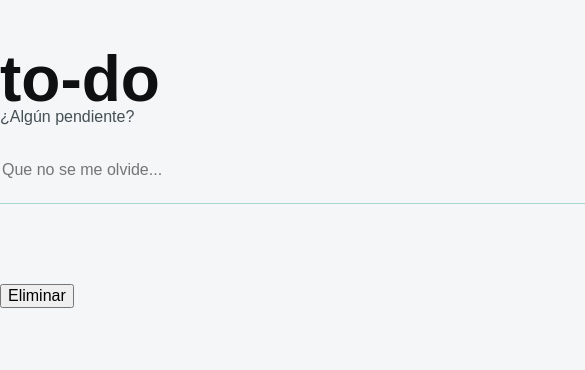
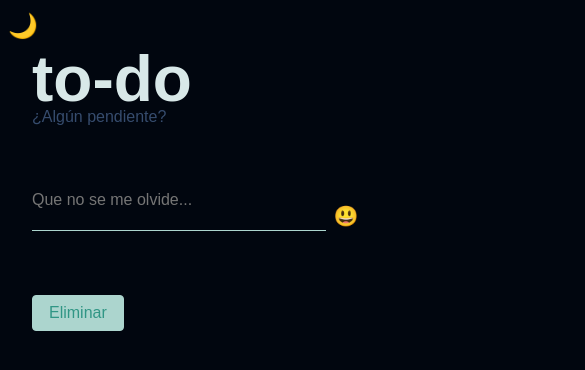
Before and after one commit to OswaldoVialba/To-Do, a plain HTML site: page index.htm in a window 390 px wide. Shown: the top 370 px of the page, 585 px wide, since content can reach past the window. Drawn offline with Linux system fonts and the light colour scheme.

Commit message:
Pagina lista. Diseño responsivo y modo oscuro completo

```diff
--- a/css/style.css
+++ b/css/style.css
@@ -1,4 +1,10 @@
+*{
+    box-sizing: border-box;
+    margin: 0;
+    padding: 0;
+}
 :root{
+
     --wh-emoji: 2rem;
     --btn-emoji-selec:2.5rem;
     --whidth-page:800px;
@@ -15,6 +21,7 @@ html {
 }
 /*Layaut page*/
 .page-container{
+    box-sizing: border-box;
     display: flex;
     flex-flow: column wrap;
     align-items: center;
@@ -39,6 +46,7 @@ html {
     grid-area: 1 / 1 / 2 / 3;
 }
 .to-do{
+    color: var(--title-color);
     background-color: inherit;
     height: var(--btn-emoji-selec);
     grid-area: 2 / 1 / 3 / 2; ;
@@ -63,6 +71,7 @@ html {
 }
 /* emoji-selector */
 .select-emoji-container{
+    font-size: 1.25rem;
     grid-area: 2 / 2 / 3 / 3;
 }
 .container-emojis{
@@ -115,9 +124,77 @@ html {
 .check{
     background-color: var(--bg-page-color);
 }
+
+/*button*/
+.delete-btn{
+    padding: .5rem 1rem;
+    border: solid var(--input-disable) 1px;
+    background-color: var(--input-disable);
+    color: var(--input-active);
+    font-weight: 500;
+    border-radius: .25rem;
+}
+
+.delete-btn:hover{
+    color: var(--input-active);
+    border-color: var(--input-active);
+}
+
+.delete-btn:active{
+    background-color: #ffffff00;
+    color: var(--input-active);
+    border-color: var(--input-active);
+}
+
 /*Modo oscuro*/
 .dark-mode{
     --bg-page-color:#01060f;
     --title-color:#D8E8E8;
     --sub-title-color:#364c6e;
 }
+
+.btn-dark-mode{
+    display: flex;
+    justify-content: center;
+    align-items: center;
+    padding-top: .25rem;
+    position: fixed;
+    top: .5rem;
+    left: .5rem;
+    font-size: 1.5rem;
+    user-select: none;
+    border-radius: .5rem;
+}
+
+.btn-dark-mode:hover{
+    background-color: var(--input-disable);
+}
+.btn-dark-mode:active{
+    background-color: var(--input-active);
+}
+
+@media screen and (max-width:850px) {
+    :root{
+        --whidth-page:100vw;
+    }
+    .page-container{
+        width: 100vw;
+    }
+
+    .main-container{
+        min-width: var(--whidth-page);
+        padding: 2rem;
+    }
+    .header-container{
+        padding-left: 2rem;
+    }
+    .list-emojis{
+        right: 0;
+    }
+}
+
+@media screen and (max-width:1200px) {
+    .list-emojis{
+        right: 0;
+    }
+}
--- a/index.htm
+++ b/index.htm
@@ -11,7 +11,8 @@
     <link rel="stylesheet" href="./css/normalize.css">
     <link rel="stylesheet" href="./css/style.css">
 </head>
-<body class="page-container">
+<body class="page-container dark-mode">
+    <div class="btn-dark-mode"> <span>&#127769;</span> </div>
     <header class="header-container">
         <div class="title-container">
             <h1 class="title">to-do</h1>
@@ -23,7 +24,7 @@
             <textarea type="text" name="to-do" id="to-do"class="to-do" placeholder="Que no se me olvide..."></textarea>
             <div class="select-emoji-container">
                 <div class="container-emojis">
-                    <div class="select-emoji">😃</div>
+                    <div class="select-emoji"> &#128515; </div>
                     <div class="list-emojis">
 
                     </div>
--- a/js/app.js
+++ b/js/app.js
@@ -1,12 +1,27 @@
 let pendientes = [];
 let inputTodo = document.getElementById("to-do");
 let containerList = document.querySelector(".list-container");
+let btnDarkMode = document.querySelector(".btn-dark-mode");
+let bodyPage = document.querySelector(".page-container");
 
 window.addEventListener('DOMContentLoaded',()=>{
     getData()
     printPendientesHTML()
 });
 
+inputTodo.addEventListener("keypress",(event)=>{
+    if(event.code == "Enter"){
+        if(event.target.value != ""){
+            AddToDo(event.target.value);
+            inputTodo.value = "";
+            inputTodo.blur();
+        }
+    }
+});
+
+btnDarkMode.addEventListener("click",()=>{
+    bodyPage.classList.toggle("dark-mode");
+});
 function updateData(){
     localStorage.removeItem("listToDo");
     localStorage.setItem("listToDo",JSON.stringify(pendientes));
@@ -32,15 +47,6 @@ function printPendientesHTML(){
     containerList.appendChild(fragment);
 }
 
-inputTodo.addEventListener("keypress",(event)=>{
-    if(event.code == "Enter"){
-        if(event.target.value != ""){
-            AddToDo(event.target.value);
-            inputTodo.value = "";
-            inputTodo.blur();
-        }
-    }
-})
 
 function AddToDo(toDo){
     let start = pendientes.length;
```
